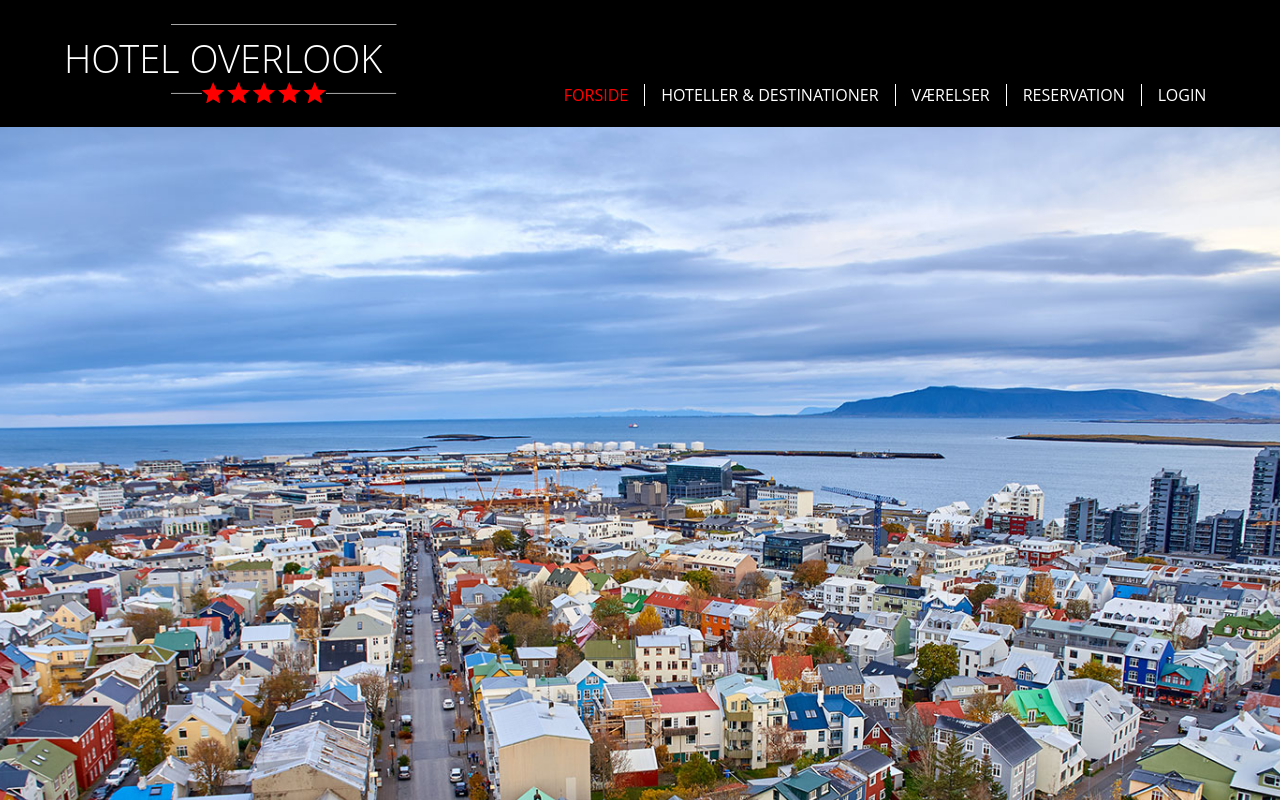
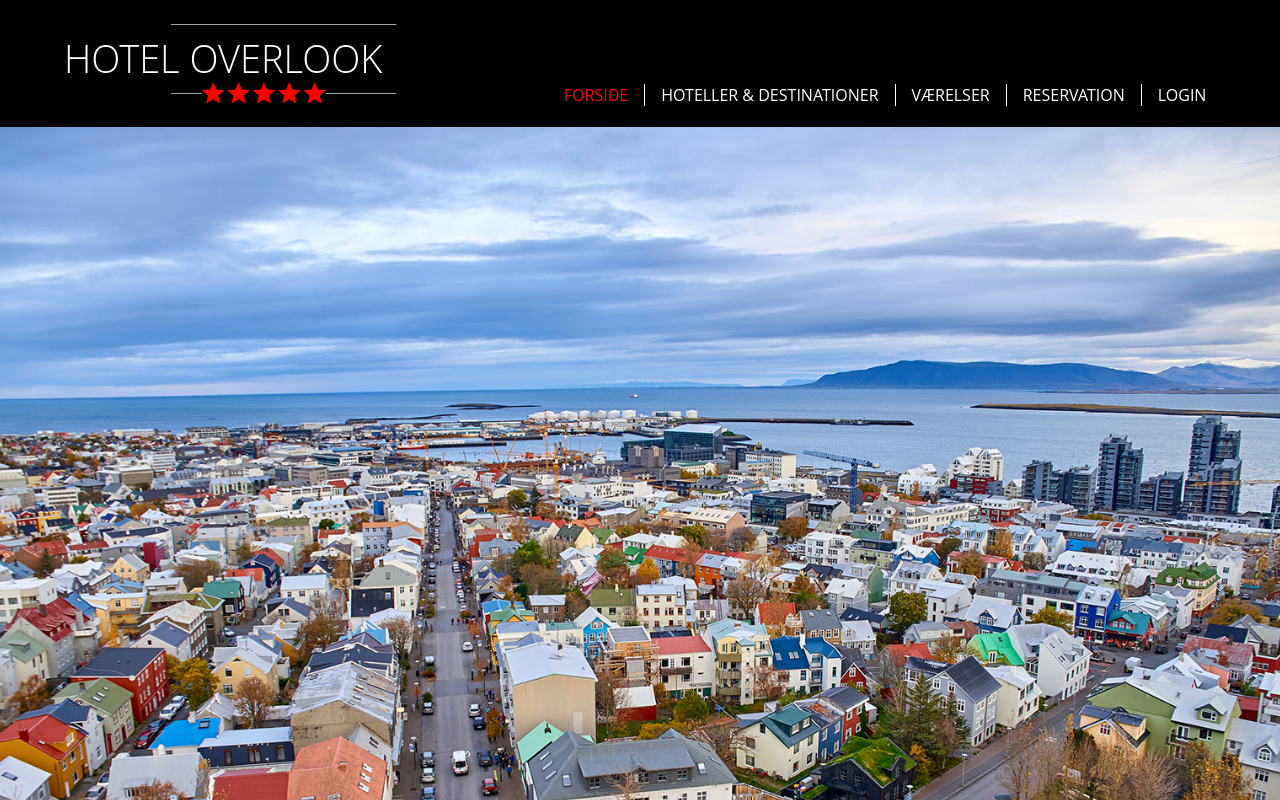
Before and after one commit to Emsenparry/Overlook, a React (Create React App) app: page / in a window 1280 px wide. Shown: the top 800 px of the page. Built offline with nearby package versions, Linux system fonts and the light colour scheme.

Commit message:
Carousel changes
Added carouselSettings to control animation, interval and to hide the arrows on the images.

```diff
--- a/src/Components/Pages/Home/Carousel/Carousel.jsx
+++ b/src/Components/Pages/Home/Carousel/Carousel.jsx
@@ -6,20 +6,35 @@ import "./Carousel.scss";
 
 // Definer en funktion kaldet Item som tager et parameter (props)
 const Item = (props) => {
-    // Retunere images fra ImageSlider.js
-  return <img src={props.item.images} alt={props.item.title} className="slider-images" />;
+  // Retunere images fra ImageSlider.js
+  return (
+    <img
+      src={props.item.images}
+      alt={props.item.title}
+      className="slider-images"
+    />
+  );
 };
 
+const HeroSlider = () => {
+  const carouselSettings = {
+    // Animation til karusellen
+    animation: "fade",
+    // Kontrollér, hvor hyppigt karusellen skal skifte.
+    interval: 3000,
+    // Sæt dette til sandt for at skjule pilene.
+    navButtonsAlwaysInvisible: true
+  };
 
-const HeroSlider = () => {
+
   return (
     <div className="slider-container">
-        {/* Returnere Carousel-komponent fra react-material-ui-carousel biblioteket */}
-      <Carousel animation="fade" interval={3000}>
-      {/* Mapper igennem ImageSlider og viser hvert element som en Item-komponent */}
+      {/* Returnere Carousel-komponent fra react-material-ui-carousel biblioteket */}
+      <Carousel {...carouselSettings}>
+        {/* Mapper igennem ImageSlider og viser hvert element som en Item-komponent */}
         {ImageSlider.map((data) => (
-            // For hvert objekt i ImageSlider, opretter denne kode en Item-komponent
-            // med det rigtige billede og data, så de kan vises karusellen.
+          // For hvert objekt i ImageSlider, opretter denne kode en Item-komponent
+          // med det rigtige billede og data, så de kan vises karusellen.
           <Item key={data.id} item={data} />
         ))}
       </Carousel>
--- a/src/Components/Pages/Home/Carousel/Carousel.scss
+++ b/src/Components/Pages/Home/Carousel/Carousel.scss
@@ -1,5 +1,8 @@
 .slider-images {
   width: 100%;
-  height: 1000px;
+  height: 900px;
   object-fit: cover;
 }
+.css-1m9128y{
+  display: none;
+}
```
